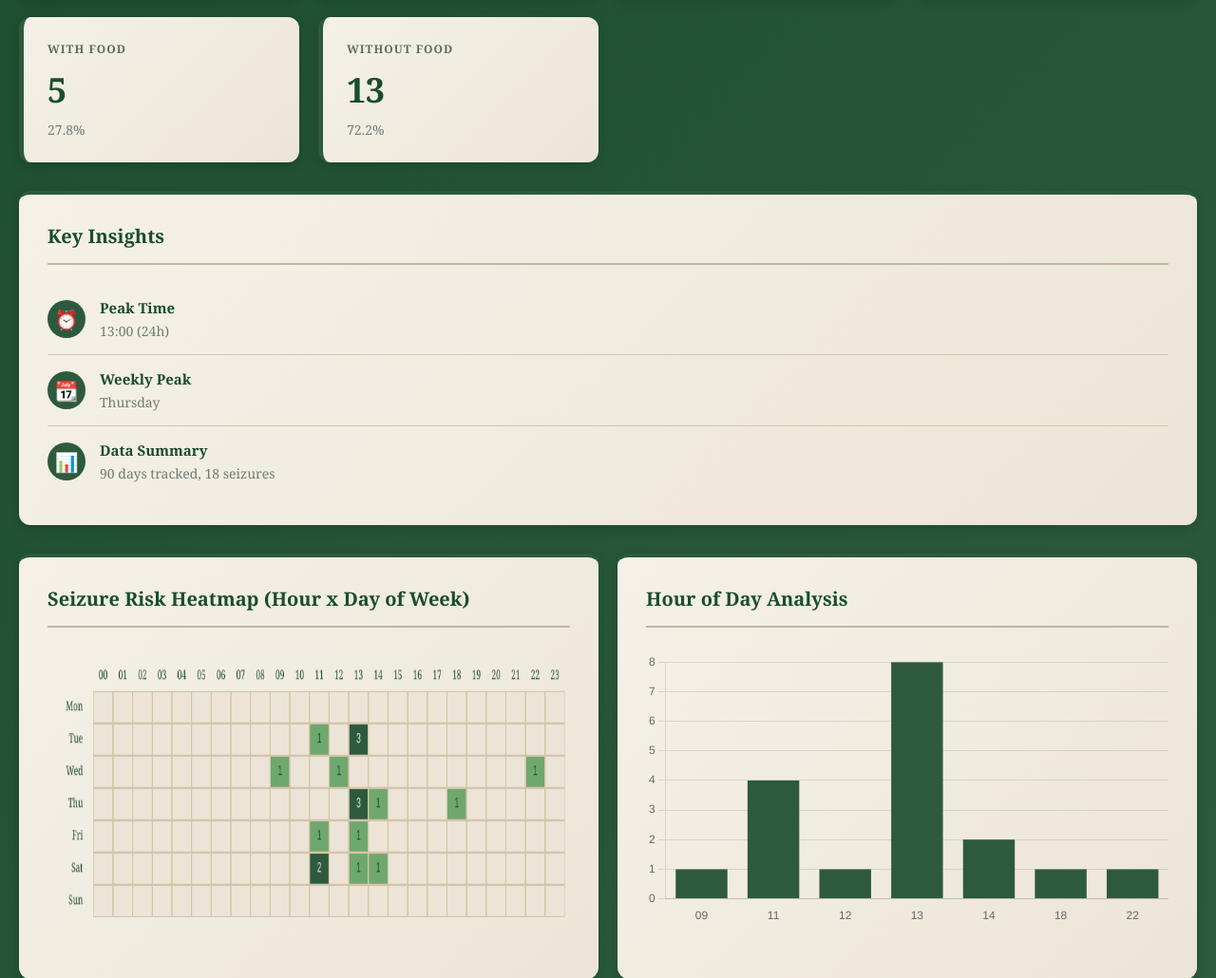
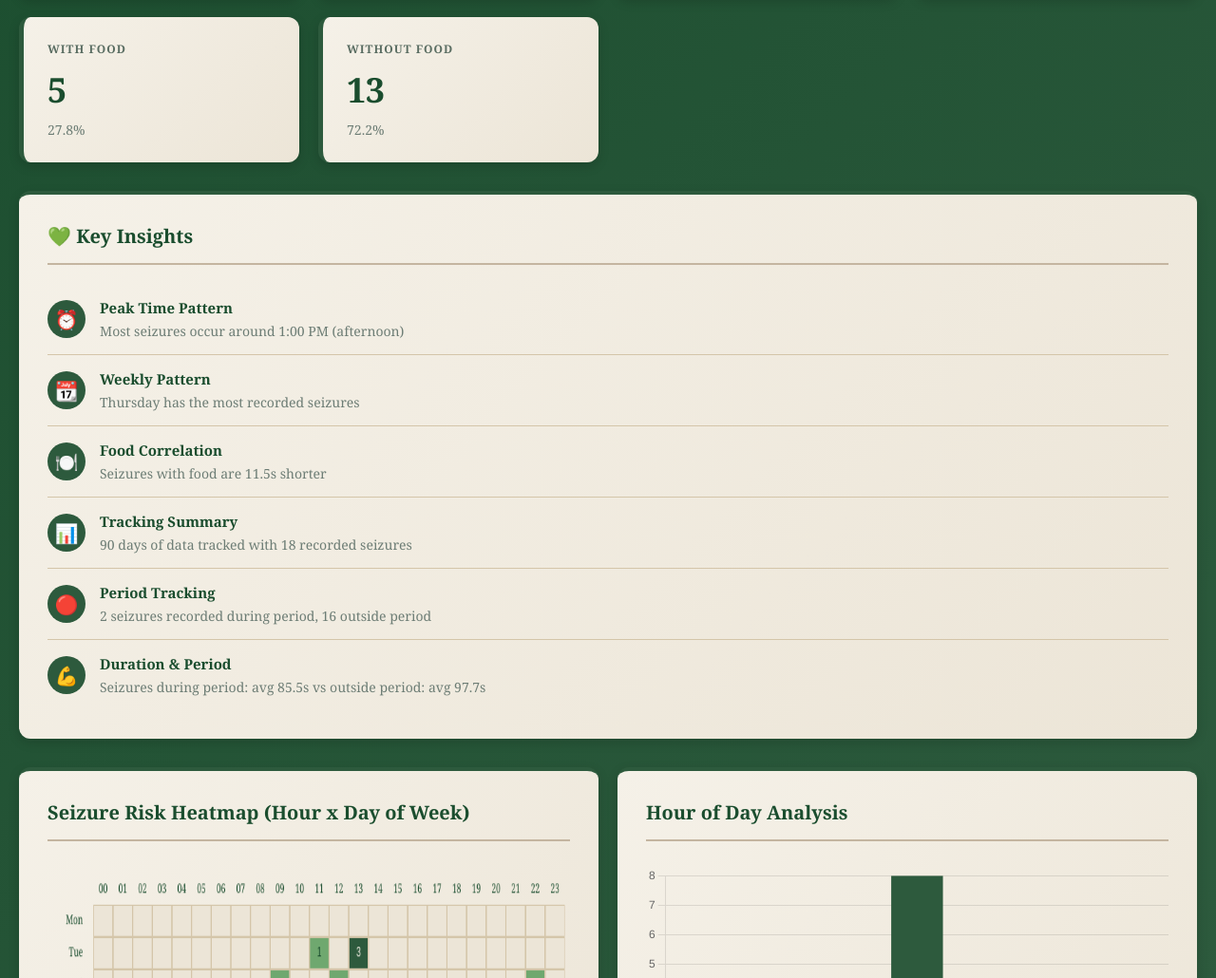
Before and after one commit to TristanBreen/THOR_API, a Flask app: page / in a window 1280 px wide. Shown: the part 503-1533 px from the top of the page at 95% size. Run offline with Flask 3, Linux system fonts and the light colour scheme.

Commit message:
FInal Version 3 Commit

```diff
--- a/webpage/templates/dashboard.html
+++ b/webpage/templates/dashboard.html
@@ -213,23 +213,97 @@
             const stats = data.statistics;
             const charts = data.charts;
             const section = document.getElementById('insightsSection');
-            if (!stats) { section.innerHTML = '<div class="error">No insights</div>'; return; }
 
-            let mostCommonHour = 12, maxCount = 0;
-            charts.hour_frequency.forEach(item => { if (item.count > maxCount) { maxCount = item.count; mostCommonHour = item.hour; } });
-            const displayHour = String(mostCommonHour).padStart(2, '0');
+            if (!stats || Object.keys(stats).length === 0) {
+                section.innerHTML = '<div class="error">No insights available</div>';
+                return;
+            }
 
+            // Find most common hour
+            let mostCommonHour = 12;
+            let maxCount = 0;
+            charts.hour_frequency.forEach(item => {
+                if (item.count > maxCount) {
+                    maxCount = item.count;
+                    mostCommonHour = item.hour;
+                }
+            });
+
+            // Convert to 12-hour format
+            const period = mostCommonHour >= 12 ? 'PM' : 'AM';
+            const displayHour = mostCommonHour % 12 === 0 ? 12 : mostCommonHour % 12;
+            const timeOfDay = mostCommonHour < 12 ? 'morning' : mostCommonHour < 17 ? 'afternoon' : 'evening';
+
+            // Find most common day
             let mostCommonDay = 'Monday';
             maxCount = 0;
-            charts.day_frequency.forEach(item => { if (item.count > maxCount) { maxCount = item.count; mostCommonDay = item.day; } });
+            charts.day_frequency.forEach(item => {
+                if (item.count > maxCount) {
+                    maxCount = item.count;
+                    mostCommonDay = item.day;
+                }
+            });
 
-            section.innerHTML = `
-                <div class="insights-title">Key Insights</div>
-                <div class="insight-item"><div class="insight-icon">⏰</div><div class="insight-content"><h3>Peak Time</h3><p>${displayHour}:00 (24h)</p></div></div>
-                <div class="insight-item"><div class="insight-icon">📆</div><div class="insight-content"><h3>Weekly Peak</h3><p>${mostCommonDay}</p></div></div>
-                <div class="insight-item"><div class="insight-icon">📊</div><div class="insight-content"><h3>Data Summary</h3><p>${stats.date_range_days} days tracked, ${stats.total_seizures} seizures</p></div></div>
+            const foodAvg = charts.food_analysis.food_eaten_avg;
+            const noFoodAvg = charts.food_analysis.no_food_avg;
+            const foodDifference = foodAvg - noFoodAvg;
+            const foodImpact = foodDifference > 10 ? 'longer' : foodDifference < -10 ? 'shorter' : 'similar';
+
+            const insights = `
+                <div class="insights-title">💚 Key Insights</div>
+
+                <div class="insight-item">
+                    <div class="insight-icon">⏰</div>
+                    <div class="insight-content">
+                        <h3>Peak Time Pattern</h3>
+                        <p>Most seizures occur around ${displayHour}:00 ${period} (${timeOfDay})</p>
+                    </div>
+                </div>
+
+                <div class="insight-item">
+                    <div class="insight-icon">📆</div>
+                    <div class="insight-content">
+                        <h3>Weekly Pattern</h3>
+                        <p>${mostCommonDay} has the most recorded seizures</p>
+                    </div>
+                </div>
+
+                <div class="insight-item">
+                    <div class="insight-icon">🍽️</div>
+                    <div class="insight-content">
+                        <h3>Food Correlation</h3>
+                        <p>Seizures with food are ${foodImpact === 'longer' ? `${Math.abs(foodDifference).toFixed(1)}s longer` : foodImpact === 'shorter' ? `${Math.abs(foodDifference).toFixed(1)}s shorter` : 'similar in duration'}</p>
+                    </div>
+                </div>
+
+                <div class="insight-item">
+                    <div class="insight-icon">📊</div>
+                    <div class="insight-content">
+                        <h3>Tracking Summary</h3>
+                        <p>${stats.date_range_days} days of data tracked with ${stats.total_seizures} recorded seizures</p>
+                    </div>
+                </div>
+
+                <div class="insight-item">
+                    <div class="insight-icon">🔴</div>
+                    <div class="insight-content">
+                        <h3>Period Tracking</h3>
+                        <p>${stats.period_related_count || 0} seizures recorded during period, ${stats.non_period_count || 0} outside period</p>
+                    </div>
+                </div>
+
+                <div class="insight-item">
+                    <div class="insight-icon">💪</div>
+                    <div class="insight-content">
+                        <h3>Duration & Period</h3>
+                        <p>Seizures during period: avg ${stats.period_avg_duration?.toFixed(1) || 0}s vs outside period: avg ${stats.non_period_avg_duration?.toFixed(1) || 0}s</p>
+                    </div>
+                </div>
             `;
+
+            section.innerHTML = insights;
         }
+
 
         // Horizontal heatmap: hours across X (military 00-23), days down Y
         function createHeatmap(heatmapData) {
```
